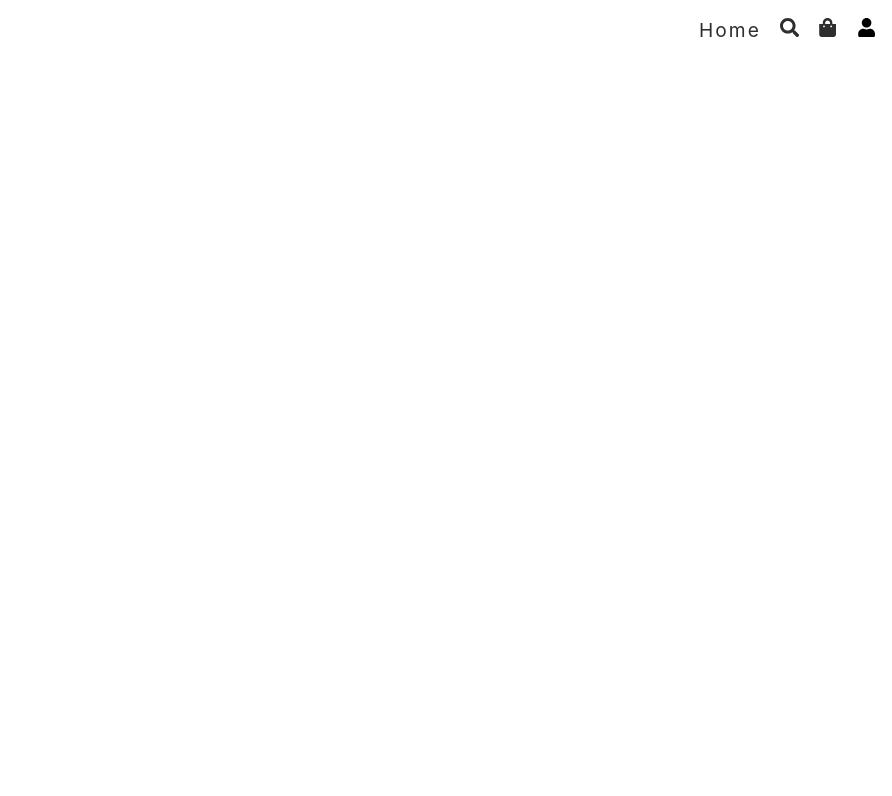
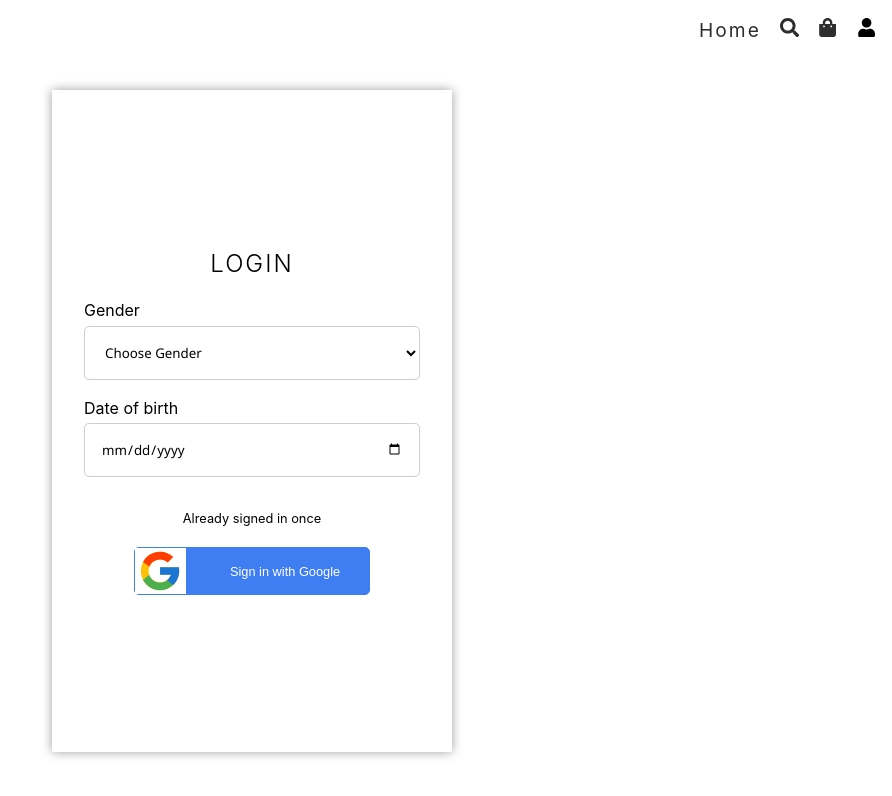
Before and after one commit to daljeet723/Ecommerce--MERN-Typexcript-Sass, a React (Vite) app in the folder Ecommerce-frontend/: page /login in a window 1280 px wide. Before the commit this address had no page. Shown: the top 796 px of the page, without its empty margins (388-1280 px from the left). Built offline with nearby package versions, Linux system fonts and the light colour scheme.

Commit message:
Login page UI

```diff
--- a/Ecommerce-frontend/src/App.tsx
+++ b/Ecommerce-frontend/src/App.tsx
@@ -9,6 +9,7 @@ const Home = lazy(() => import("./pages/home"));
 const Search = lazy(() => import("./pages/search"));
 const Cart = lazy(() => import("./pages/cart"));
 const Shipping = lazy(() => import("./pages/shipping"));
+const Login = lazy(()=> import ("./pages/login"));
 
 //ADMIN
 const Dashboard = lazy(() => import("./pages/admin/dashboard"));
@@ -40,6 +41,9 @@ const App = () => {
           <Route path="/" element={<Home />} />
           <Route path="/search" element={<Search />} />
           <Route path="/cart" element={<Cart />} />
+
+          {/* Not logged in Route */}
+          <Route path="/login" element ={<Login/>}/>
 
           {/* Logged in user routes */}
           <Route>
--- /dev/null
+++ b/Ecommerce-frontend/src/pages/login.tsx
@@ -0,0 +1,40 @@
+import React, { useState } from 'react'
+import { FcGoogle } from "react-icons/fc"
+
+const Login = () => {
+
+    const [gender, setGender] = useState("");
+    const [dob, setDob] = useState("")
+    return (
+        <div className='login'>
+            <main>
+                <h1 className='heading'>Login</h1>
+                <div>
+                    <label>Gender</label>
+                    <select
+                        value={gender}
+                        onChange={(e) => setGender(e.target.value)}>
+                        <option value="">Choose Gender</option>
+                        <option value="male">Male</option>
+                        <option value="female">Female</option>
+                    </select>
+                </div>
+
+                <div>
+                    <label>Date of birth</label>
+                    <input type="date"
+                        value={dob}
+                        onChange={(e) => setDob(e.target.value)} />
+                </div>
+                <div>
+                    <p>Already signed in once</p>
+                    <button>
+                        <FcGoogle /> <span>Sign in with Google</span>
+                    </button>
+                </div>
+            </main>
+        </div>
+    )
+}
+
+export default Login
--- a/Ecommerce-frontend/src/pages/search.tsx
+++ b/Ecommerce-frontend/src/pages/search.tsx
@@ -1,5 +1,11 @@
+import { useState } from "react"
 
 const Search = () => {
+  const [search, setSearch]= useState("");
+  const [sort, setSort]= useState("");
+  const [maxPrice, setMaxrice]= useState(100000);
+  const [category, setCategory]= useState("");
+  const [page, setPage]= useState(1);
   return (
     <div>search</div>
   )
--- a/Ecommerce-frontend/src/pages/shipping.tsx
+++ b/Ecommerce-frontend/src/pages/shipping.tsx
@@ -1,8 +1,10 @@
-import React, { ChangeEvent, useState } from 'react'
-import { BiArrowBack, BiSelectMultiple } from 'react-icons/bi';
+import  { ChangeEvent, useState } from 'react'
+import { BiArrowBack } from 'react-icons/bi';
+import { useNavigate } from 'react-router-dom';
 
 const Shipping = () => {
 
+    const navigate = useNavigate();
     const [shippingInfo, setShippingInfo] = useState({
         address: "",
         city: "",
@@ -21,7 +23,8 @@ const Shipping = () => {
 
     return (
         <div className='shipping'>
-            <button className='back-btn'><BiArrowBack /></button>
+            <button className='back-btn'
+            onClick={()=>navigate("/cart")}><BiArrowBack /></button>
             <form>
             <h1>Shipping Details</h1>
                 <input type="text"
--- /dev/null
+++ b/Ecommerce-frontend/src/styles/_login.scss
@@ -0,0 +1,61 @@
+.login {
+    height: 90vh;
+    @include flex(column);
+
+
+    >main {
+        width: 100%;
+        height: 92%;
+        max-width: 400px;
+        padding: 2rem;
+        @include baseShadow;
+        @include flex(column, center, stretch);
+
+        >.heading {
+            @include heading();
+            text-align: center;
+        }
+
+        >div {
+            width: 100%;
+            @include flex(column, flex-start, stretch, 0.2rem);
+
+            >input,
+            >select {
+                @include inputStyle;
+                border: 1px solid rgba(162, 162, 162, 0.53);
+                border-radius: 5px;
+                font-family: "Segoe UI", Tahoma, Geneva, Verdana, sans-serif;
+            }
+
+            >p {
+                text-align: center;
+                margin: 1rem;
+                font-size: 0.8rem;
+            }
+
+            button {
+                width: 70%;
+                margin: auto;
+                height: 3rem;
+                @include btn(unset, rgb(62, 125, 242), white);
+                @include flex;
+                border: 1px solid rgb(62, 125, 242);
+                border-radius: 5px;
+                font-size: 0.8rem;
+
+                >svg {
+                    background-color: white;
+                    width: 30%;
+                    height: 100%;
+
+                }
+
+                >span {
+                    width: 100%;
+                    text-align: center;
+                }
+            }
+        }
+    }
+}
--- a/Ecommerce-frontend/src/styles/app.scss
+++ b/Ecommerce-frontend/src/styles/app.scss
@@ -37,6 +37,8 @@ $color3: rgb(0, 104, 136);
 @import "home";
 @import "cart";
 @import "shipping";
+@import "login";
+@import "search";
 @import "admin-styles/dashboard";
 @import "admin-styles/products";
 @import "admin-styles/chart";
```
Also changed, not shown: Ecommerce-frontend/src/styles/_search.scss (added).
